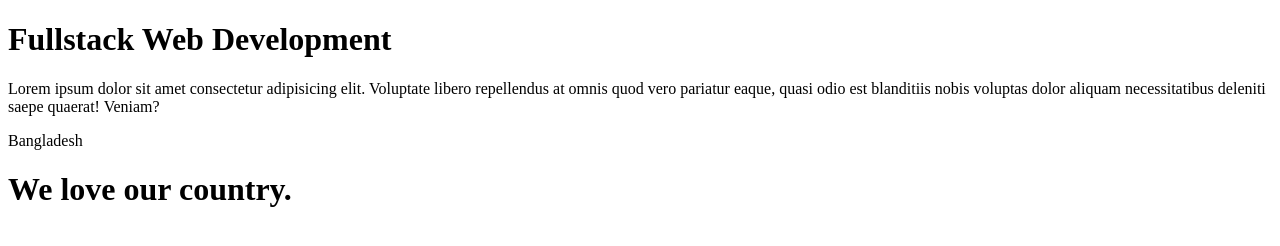
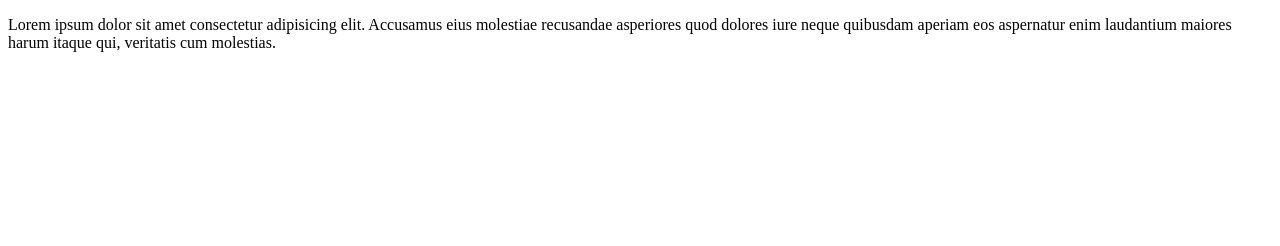
Before and after one commit to yeasin-shuvo/first-project, a plain HTML site: page index.html in a window 1280 px wide. Drawn offline with Linux system fonts and the light colour scheme.

Commit message:
new code

```diff
--- a/index.html
+++ b/index.html
@@ -7,9 +7,6 @@
     <title>Document</title>
 </head>
 <body>
-    <h1>Fullstack Web Development</h1>
-    <p>Lorem ipsum dolor sit amet consectetur adipisicing elit. Voluptate libero repellendus at omnis quod vero pariatur eaque, quasi odio est blanditiis nobis voluptas dolor aliquam necessitatibus deleniti saepe quaerat! Veniam?</p>
-    <p>Bangladesh</p>
-    <h1>We love our country.</h1>
+    <p>Lorem ipsum dolor sit amet consectetur adipisicing elit. Accusamus eius molestiae recusandae asperiores quod dolores iure neque quibusdam aperiam eos aspernatur enim laudantium maiores harum itaque qui, veritatis cum molestias.</p>
 </body>
 </html>
```
